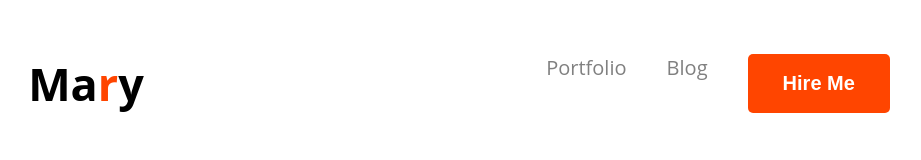
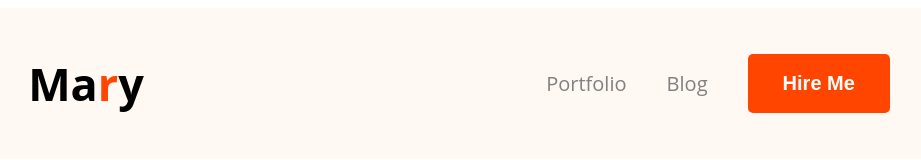
Before and after one commit to bluebird089/portfolio-website, a plain HTML site: page index.html in a window 1280 px wide. Shown: the whole page, without its empty margins (161-1082 px from the left). Drawn offline with Linux system fonts and the light colour scheme.

Commit message:
small change

```diff
--- a/Styles/Portfolio.css
+++ b/Styles/Portfolio.css
@@ -20,7 +20,7 @@ nav {
 
 nav ul {
     display: flex;
-    align-items: centerJ;
+    align-items: center;
 }
 
 .website-title {
@@ -47,3 +47,8 @@ nav button {
     font-weight: 700;
     padding: 18px 35px;
 }
+
+/* This is for the headers */
+.header{
+    background-color: #fff8f3;
+}
--- a/index.html
+++ b/index.html
@@ -9,7 +9,7 @@
 </head>
 
 <body>
-    <header>
+    <header class="header">
         <nav>
             <h3 class="website-title">Ma<span class="tx-or">r</span>y</h3>
             <ul>
@@ -18,6 +18,7 @@
                 <li><button class="bg-or">Hire Me</button></li>
             </ul>
         </nav>
+        <div class="banner"></div>
     </header>
     <main>
 
```
